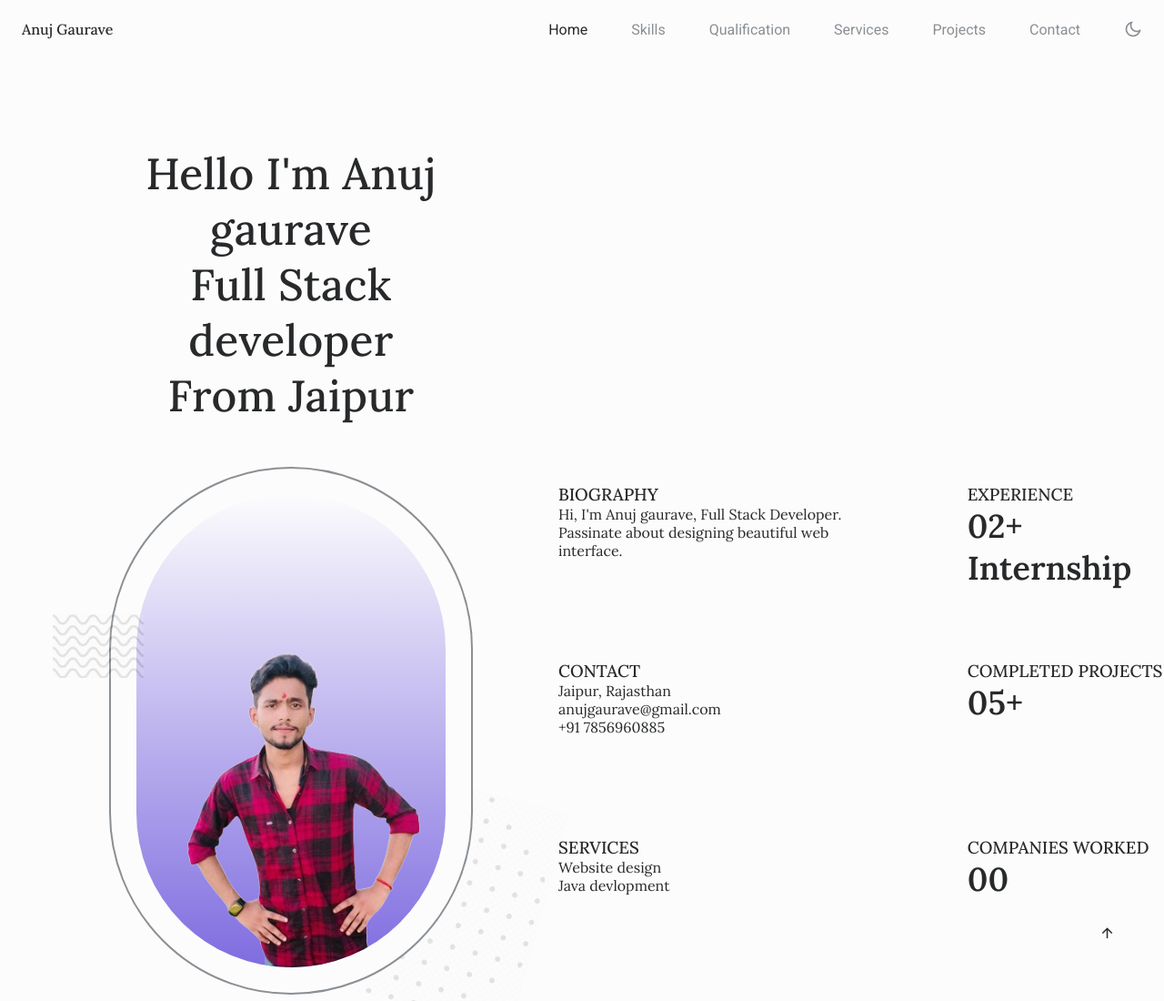
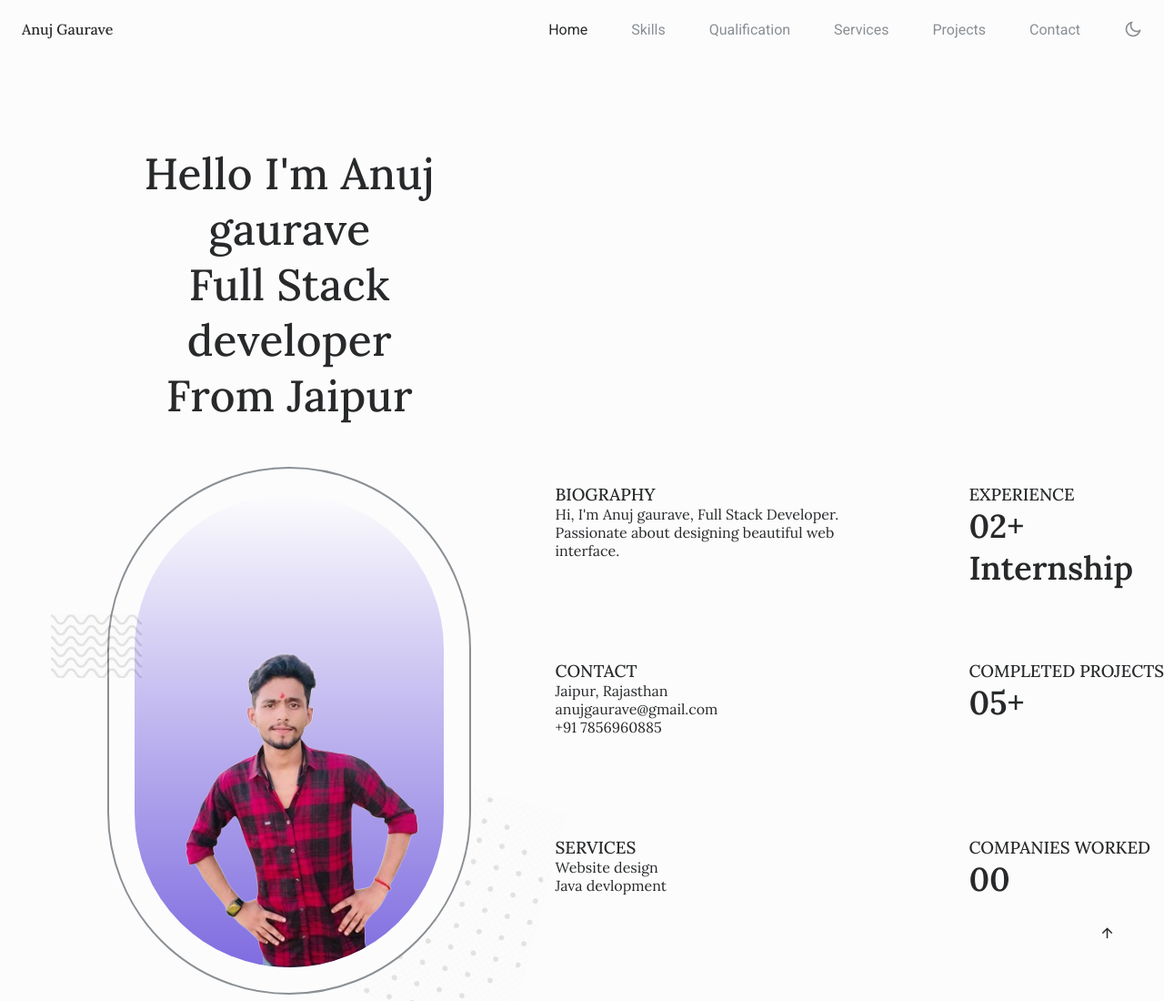
Before and after one commit to anujgaurave/Portfolio, a plain HTML site: page index.html in a window 1280 px wide. Shown: the top 1100 px of the page at 91% size. Drawn offline with nearby package versions, Linux system fonts and the light colour scheme.

Commit message:
Correct Spelling and add README and LICENSE file. Co-authored-by: nitishkumar525 <nitishjha525@gmail.com> Co-authored-by: ar44350 <araj31750@gmail.com>

```diff
--- a/index.html
+++ b/index.html
@@ -19,7 +19,7 @@
     <!--=============== CSS ===============-->
     <link rel="stylesheet" href="style.css" />
 
-    <title>Responsive portfolio By Anuj Gaurave</title>
+    <title>Anuj Gaurave</title>
   </head>
   <body>
     <!--==================== HEADER ====================-->
@@ -138,7 +138,7 @@
               <h3 class="home__info--title">BIOGRAPHY</h3>
               <p class="home__info-description">
                 Hi, I'm Anuj gaurave, Full Stack Developer.<br />
-                Passinate about designing beautiful web interface.
+                Passionate about designing beautiful web interface.
               </p>
             </div>
 
```
Also changed, not shown: 2 other files.
